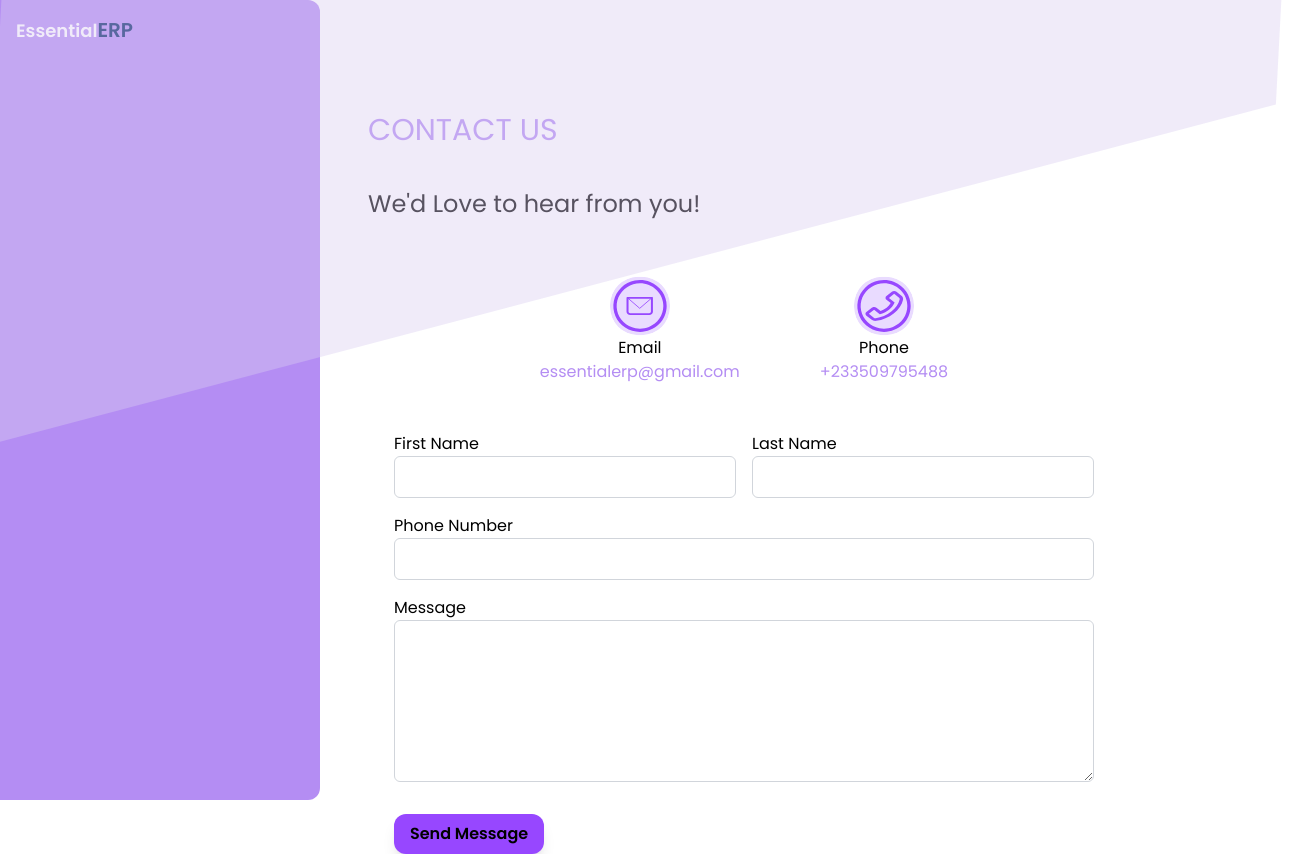
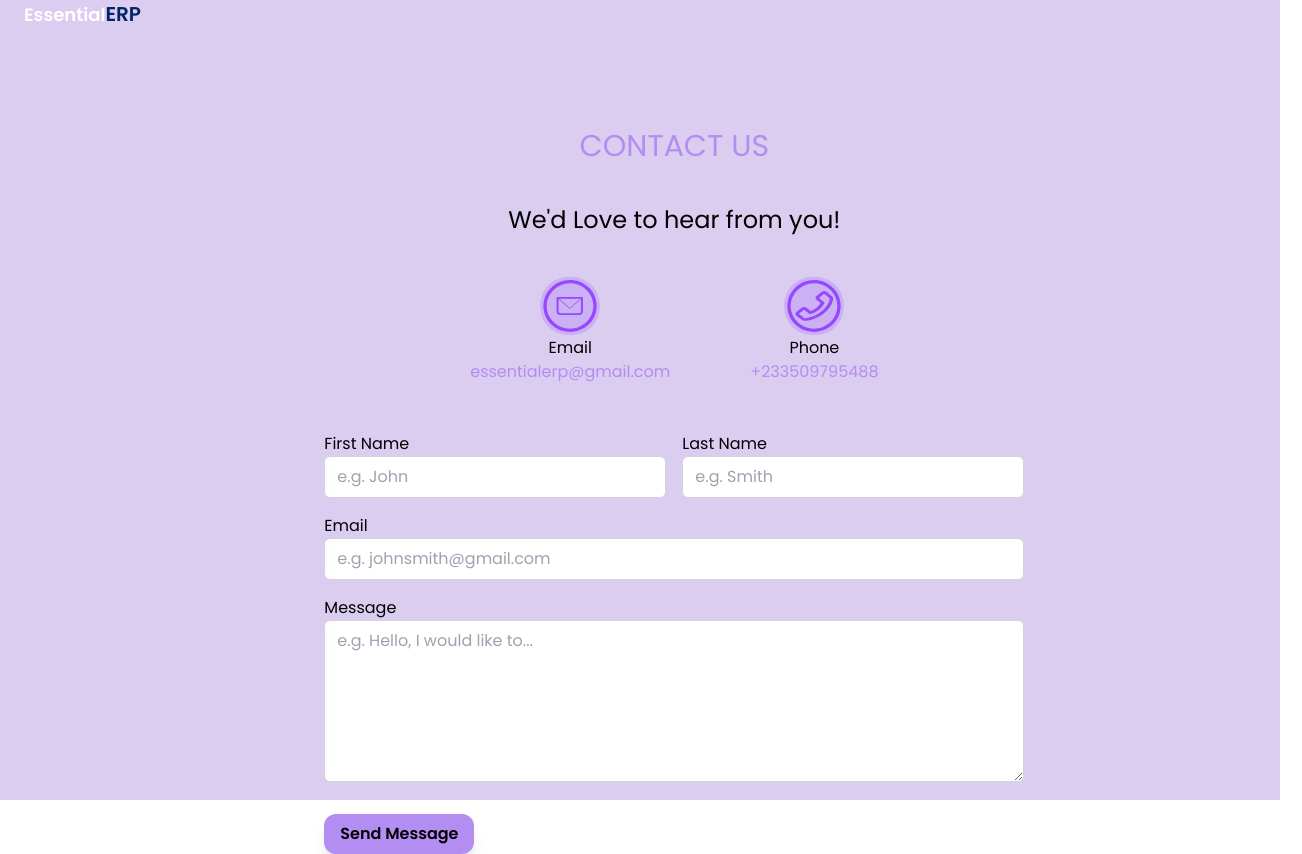
Before and after one commit to Cessation-Code/essentialerp-frontend, a Next.js app: page /contact in a window 1280 px wide. Shown: the whole page, 1302 px wide, since content can reach past the window. Built offline with nearby package versions, Linux system fonts and the light colour scheme.

Commit message:
contact page done and email configuration ongoing

```diff
--- /dev/null
+++ b/pages/api/send_email.js
@@ -0,0 +1,39 @@
+import nodemailer from "nodemailer";
+
+export default async function handler(req, res) {
+  if (req.method === "POST") {
+    const { firstName, lastName, email, message } = req.body;
+
+    try {
+      // Create a nodemailer transporter
+      const transporter = nodemailer.createTransport({
+        // Configure the transporter with your email provider settings
+        host: "your-smtp-host",
+        port: 587,
+        secure: false,
+        auth: {
+          user: "your-email",
+          pass: "your-password"
+        }
+      });
+
+      // Create the email message
+      const mailOptions = {
+        from: email,
+        to: "akuakujonathan5488@gmail.com",
+        subject: `EssentialERP Customer Message from ${firstName} ${lastName}`,
+        text: message
+      };
+
+      // Send the email
+      await transporter.sendMail(mailOptions);
+
+      res.status(200).json({ message: "Email sent successfully" });
+    } catch (error) {
+      console.log("Error occurred while sending email", error);
+      res.status(500).json({ error: "Failed to send email" });
+    }
+  } else {
+    res.status(404).json({ error: "Invalid request method" });
+  }
+}
--- a/pages/contact.js
+++ b/pages/contact.js
@@ -3,27 +3,53 @@ import Link from "next/link";
 import {
   EmailIcon,
   PhoneIcon,
-
+  DiagonalObject,
 } from "../public/icons/contact/contacticons";
 
 const ContactUs = () => {
   const [firstName, setFirstName] = useState("");
   const [lastName, setLastName] = useState("");
-  const [phoneNumber, setPhoneNumber] = useState("");
+  const [email, setemail] = useState("");
   const [message, setMessage] = useState("");
 
-  const handleSubmit = (e) => {
+  const handleSubmit = async (e) => {
     e.preventDefault();
-    // Handle form submission logic here
-    // You can access the form data (firstName, lastName, phoneNumber, message) and send it to the server or perform any desired actions
-    console.log("Form submitted");
+
+    // Create a data object with form field values
+    const formData = {
+      firstName,
+      lastName,
+      email,
+      message
+    };
+
+    // Send the form data to the server
+    try {
+      const response = await fetch("/api/send-email", {
+        method: "POST",
+        headers: {
+          "Content-Type": "application/json"
+        },
+        body: JSON.stringify(formData)
+      });
+
+      if (response.ok) {
+        console.log("Form submitted successfully");
+        // You can show a success message or redirect the user to a thank-you page here
+      } else {
+        console.log("Failed to submit form");
+        // You can show an error message to the user here
+      }
+    } catch (error) {
+      console.log("Error occurred while submitting form", error);
+      // You can show an error message to the user here
+    }
   };
 
   return (
-    <div className="flex h-screen">
-      {/* Sidebar */}
-      <div className="w-1/4 bg-[#B48DF3] p-4 rounded-r-xl">
-        <div className="basis-1/5 z-50 text-start">
+    <div className="page-container flex h-screen  bg-[#DACDF0]">
+
+      <div className="sidebar-container pl-6">
       <Link href="/" className="text-lg font-semibold text-white">
         Essential
       </Link>
@@ -31,28 +57,26 @@ const ContactUs = () => {
         ERP
       </a>
     </div>
-      </div>
 
       {/* Main Content */}
-<div className="w-3/4 pt-28 text-heading">
-  {/* Top Bar */}
-  <div className="z-0 absolute -top-56 bottom-96 h-[500px] inset-0 bg-[#DACDF0] opacity-40 transform -skew-y-[15deg] -skew-x-3 "></div>
-<div className="ml-12">
+      <div className="w-5/6 pt-28 text-heading flex-col justify-center">
+        {/* <div className="ml-12 z-20 absolute left-0 right-0 "> */}
+        <div className=" flex flex-col  items-center pt-4">
           <p className=" text-3xl mb-10 text-[#B48DF3]">CONTACT US</p>
           <p className=" text-2xl mb-10 text-black">
             We'd Love to hear from you!
           </p>
-  <div className="mr-40 flex flex-col text-start items-center pt-4">
+
           {/* Static contact information */}
-    <div className="flex flex-row pb-12 gap-20">
-      <div className="email-items-container flex flex-col items-center">
+          <div className="icons-container flex flex-row pb-12 gap-20">
+            <div className="email-item-container flex flex-col items-center">
               <EmailIcon className="mb-4" />
               <p className="text-center">Email</p>
               <Link href="" className="text-center text-[#B48DF3]">
                 essentialerp@gmail.com
               </Link>
             </div>
-      <div className="email-items-container flex flex-col items-center">
+            <div className="phone-item-container flex flex-col items-center">
               <PhoneIcon className="mb-4" />
               <p className="text-center">Phone</p>
               <Link href="" className="text-center text-[#B48DF3]">
@@ -69,6 +93,7 @@ const ContactUs = () => {
                 <input
                   type="text"
                   id="firstName"
+                  placeholder="e.g. John"
                   value={firstName}
                   onChange={(e) => setFirstName(e.target.value)}
                   className="border border-gray-300 rounded-md py-2 px-3"
@@ -79,6 +104,7 @@ const ContactUs = () => {
                 <input
                   type="text"
                   id="lastName"
+                  placeholder="e.g. Smith"
                   value={lastName}
                   onChange={(e) => setLastName(e.target.value)}
                   className="border border-gray-300 rounded-md py-2 px-3"
@@ -86,12 +112,13 @@ const ContactUs = () => {
               </div>
             </div>
             <div className="flex flex-col mt-4">
-        <label htmlFor="phoneNumber">Phone Number</label>
+              <label htmlFor="email">Email</label>
               <input
                 type="text"
-          id="phoneNumber"
-          value={phoneNumber}
-          onChange={(e) => setPhoneNumber(e.target.value)}
+                id="email"
+                placeholder="e.g. johnsmith@gmail.com"
+                value={email}
+                onChange={(e) => setemail(e.target.value)}
                 className="border border-gray-300 rounded-md py-2 px-3"
               />
             </div>
@@ -101,12 +128,13 @@ const ContactUs = () => {
                 id="message"
                 rows="6"
                 value={message}
+                placeholder="e.g. Hello, I would like to..."
                 onChange={(e) => setMessage(e.target.value)}
                 className="border border-gray-300 rounded-md py-2 px-3"
               ></textarea>
             </div>
             <button
-        className="w-38 py-2 px-4 mt-8 rounded-xl shadow-lg text-black bg-[#9747FF]  item-center font-semibold hover:bg-blue-600"
+              className="w-38 py-2 px-4 mt-8 rounded-xl shadow-lg text-black bg-[#B48DF3]  item-center font-semibold hover:bg-[#9747FF]"
               type="submit"
             >
               Send Message
@@ -114,9 +142,9 @@ const ContactUs = () => {
           </form>
         </div>
       </div>
+    </div>
 
-</div>
-    </div>
+    // /div>
   );
 };
 
--- a/pages/dashboard.js
+++ b/pages/dashboard.js
@@ -207,14 +207,23 @@ export default function DashboardPage() {
         <div className="card-123-container flex flex-row gap-3">
           <div
             className="card-1-2-container flex flex-col gap-3"
-            style={{ width: dashboardCards[0].size.width, height: dashboardCards[0].size.height, display: "grid", gap: "1rem" }}
+            style={{
+              width: dashboardCards[0].size.width,
+              height: dashboardCards[0].size.height,
+              display: "grid",
+              gap: "1rem",
+            }}
           >
             <Card {...dashboardCards[0]} />
             <Card {...dashboardCards[1]} />
           </div>
           <div
             className="card-3-container flex-grow flex"
-            style={{ flexBasis: `calc(${dashboardCards[0].size.width}px * 0.3)`, display: "grid", gap: "1rem" }}
+            style={{
+              flexBasis: `calc(${dashboardCards[0].size.width}px * 0.3)`,
+              display: "grid",
+              gap: "1rem",
+            }}
           >
             <Card {...dashboardCards[2]} />
           </div>
@@ -228,7 +237,9 @@ export default function DashboardPage() {
             }}
           >
             <div className="flex flex-row justify-between pb-3">
-              <p className="text-xl text-left font-bold px-1 py-1">Sales Trend</p>
+              <p className="text-xl text-left font-bold px-1 py-1">
+                Sales Trend
+              </p>
               <div className="flex flex-row gap-3 justify-center items-center">
                 {Chartdata.map((item, index) => (
                   <div key={index} className="flex flex-row gap-1 items-center">
@@ -251,7 +262,12 @@ export default function DashboardPage() {
           </div>
           <div
             className="card-5-6-container flex flex-col gap-3"
-            style={{ width: dashboardCards[4].size.width, height: dashboardCards[4].size.height, display: "grid", gap: "1rem" }}
+            style={{
+              width: dashboardCards[4].size.width,
+              height: dashboardCards[4].size.height,
+              display: "grid",
+              gap: "1rem",
+            }}
           >
             <Card {...dashboardCards[4]} />
             <Card {...dashboardCards[5]} />
@@ -259,7 +275,7 @@ export default function DashboardPage() {
         </div>
       </div>
     );
-                    }
+  };
 
   return (
     <div className="flex">
--- a/public/icons/contact/contacticons.js
+++ b/public/icons/contact/contacticons.js
@@ -1,22 +1,17 @@
 import React from "react";
 
 export const DiagonalObject = () => {
-    // Calculate the remaining space in the main content
-    const mainContentWidth = window.innerWidth * 0.75;
-    const mainContentHeight = window.innerHeight;
-
   return (
     <svg
-        width={mainContentWidth}
-        height={mainContentHeight}
-        viewBox={`0 0 ${mainContentWidth} ${mainContentHeight}`}
+      width="1995"
+      height="900"
+      viewBox="0 0 1985 895"
       fill="none"
       xmlns="http://www.w3.org/2000/svg"
     >
       <path
         d="M1 1016C217.697 437.243 698.091 219.793 2105 -4H1V1016Z"
-          fill="#7622FF"
-          fill-opacity="0.16"
+        fill="#DACDF0"
         stroke="#7622FF"
         stroke-opacity="0.16"
       />
```
Lines whose indentation alone changed are shown as unchanged.
